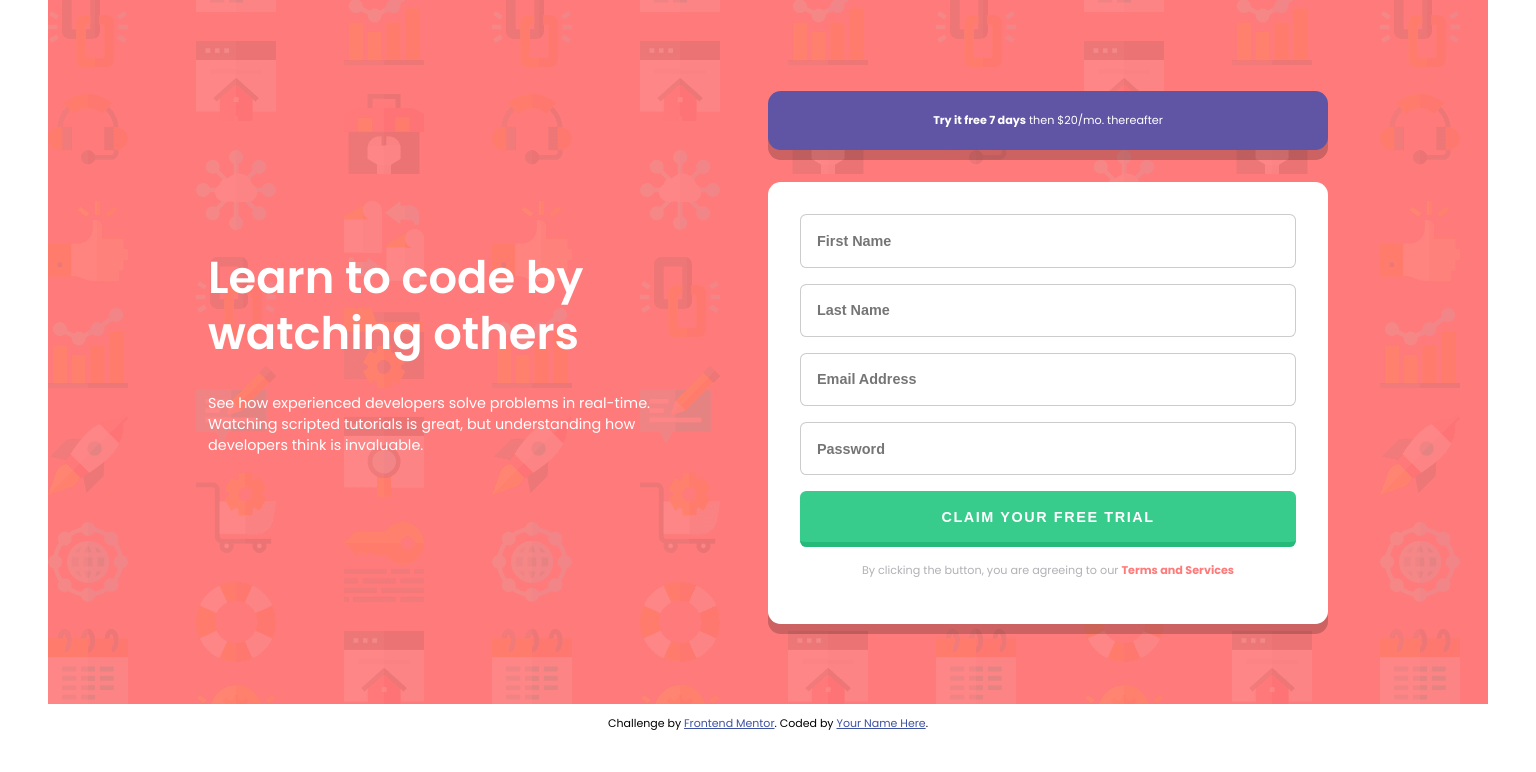
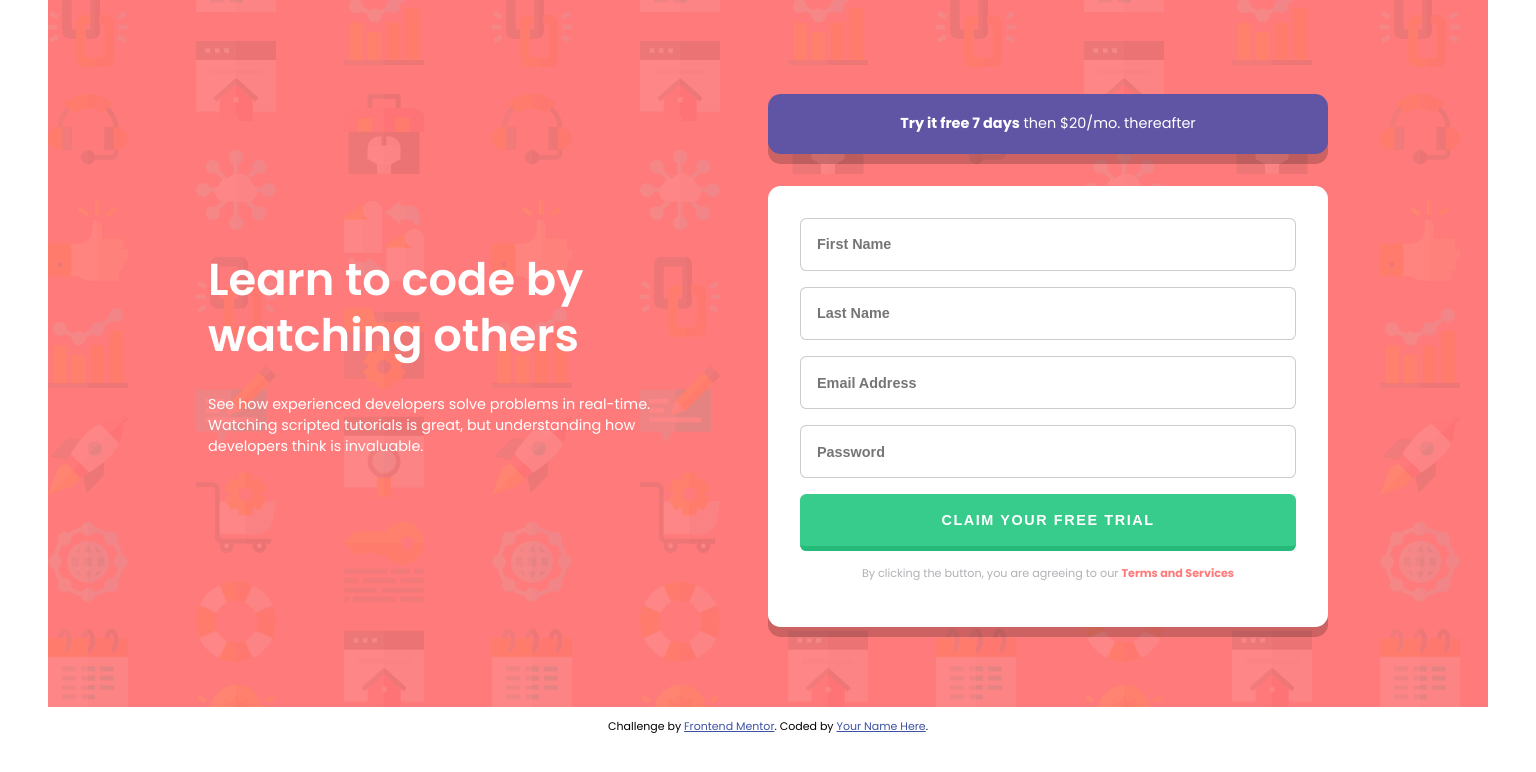
Before and after one commit to cruilnsy/intro-component-with-signup-form, a plain HTML site: page index.html in a window 1536 px wide. Drawn offline with Linux system fonts and the light colour scheme.

Commit message:
Change the font-size of the price description

```diff
--- a/index.css
+++ b/index.css
@@ -149,8 +149,8 @@ button {
     .content-wrapper .price, .content-wrapper .content-form {
         margin-right: 10rem;
     }
-    .content-wrapper p {
-        font-size: 0.7rem;
+    .content-wrapper .price p {
+        font-size: 0.9rem;
     }
     .content-form {
         padding: 2rem;
```
